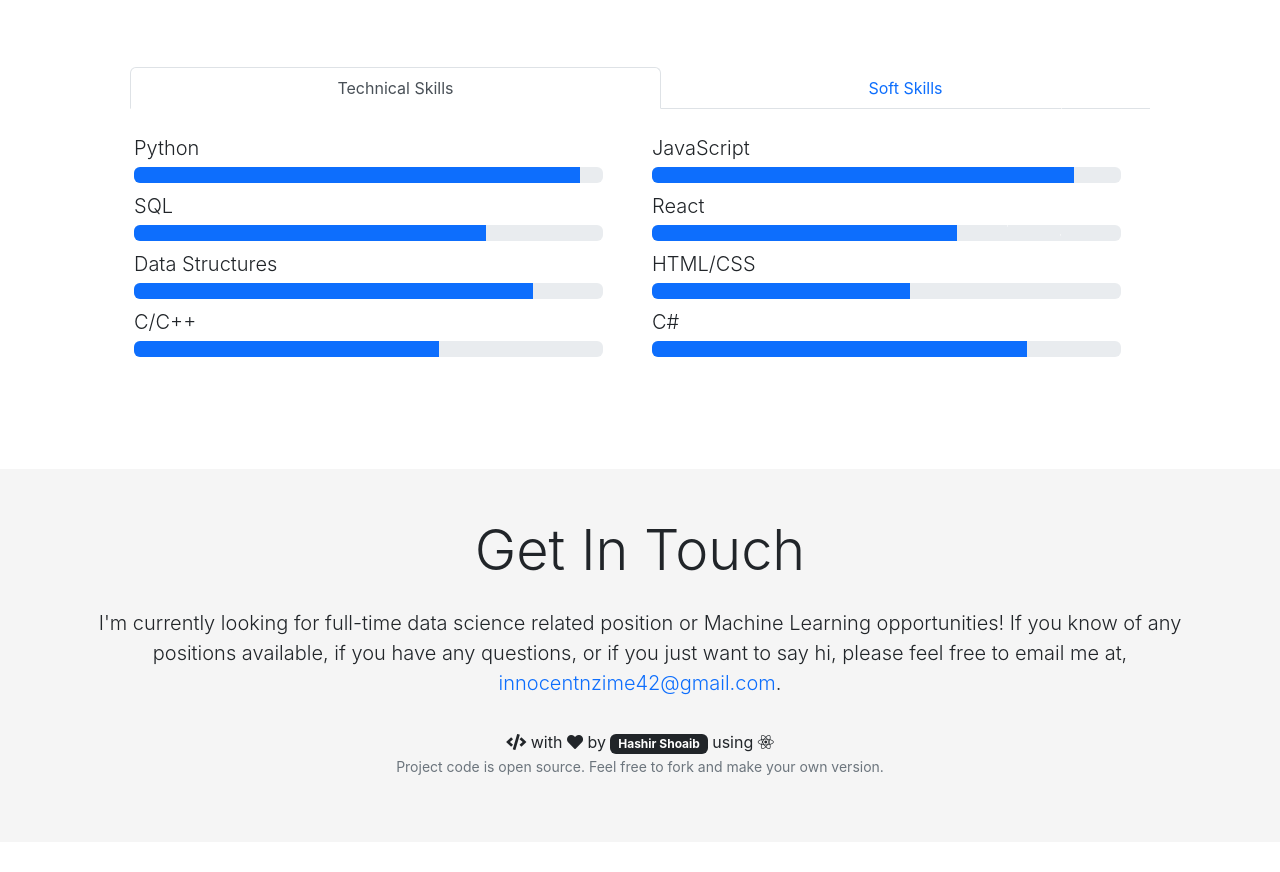
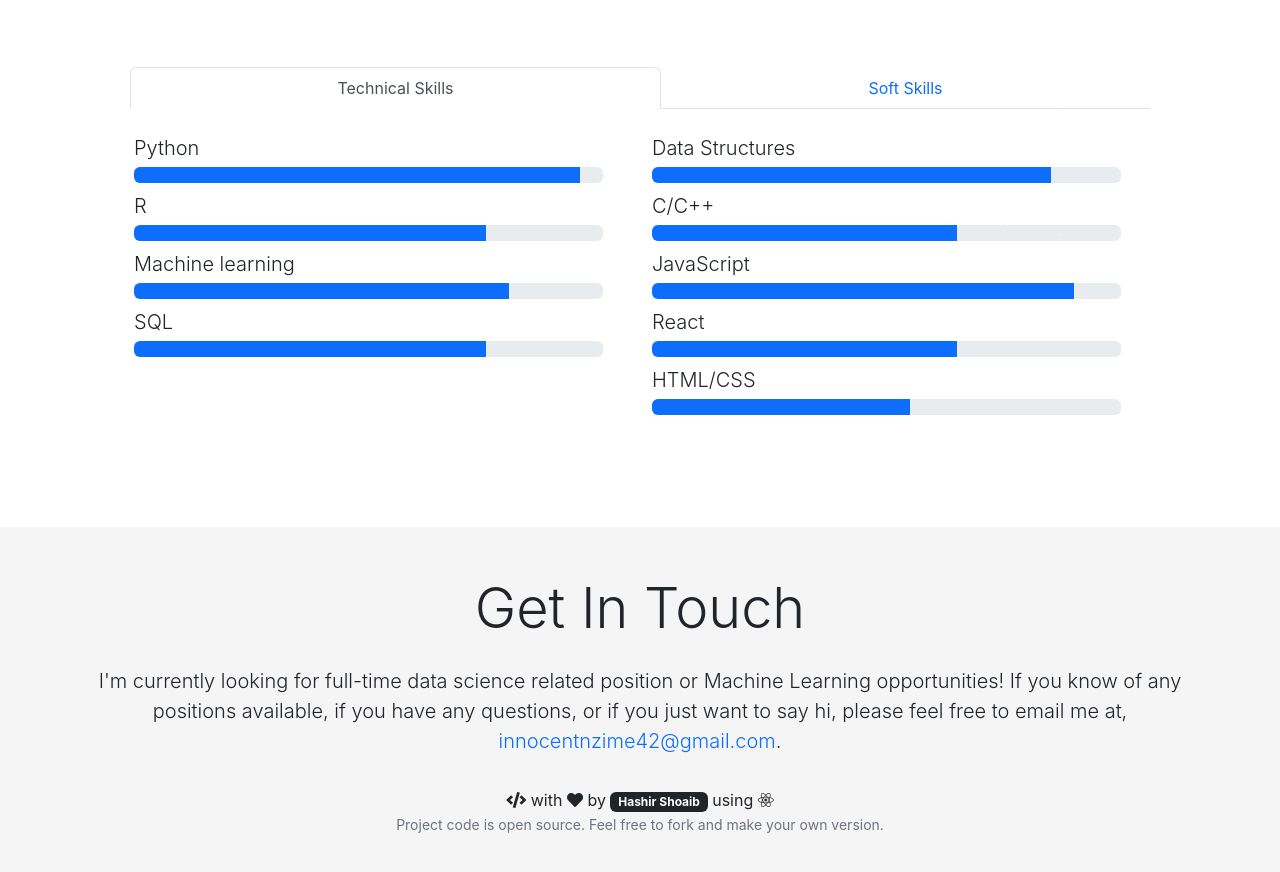
Before and after one commit to Innocent50/homepage, a React (Create React App) app: page / in a window 1280 px wide. Shown: the part 3562-4434 px from the top of the page. Before the commit the page ends 4404 px from the top, so only its background shows below. Built offline with nearby package versions, Linux system fonts and the light colour scheme; no server answers.

Commit message:
Update skills

```diff
--- a/src/editable-stuff/config.js
+++ b/src/editable-stuff/config.js
@@ -115,13 +115,14 @@ const skills = {
   heading: "Skills",
   hardSkills: [
     { name: "Python", value: 95 },
+    {name: "R", value: 75 },
+    { name: "Machine learning", value: 80 },
     { name: "SQL", value: 75 },
     { name: "Data Structures", value: 85 },
     { name: "C/C++", value: 65 },
     { name: "JavaScript", value: 90 },
     { name: "React", value: 65 },
     { name: "HTML/CSS", value: 55 },
-    { name: "C#", value: 80 },
   ],
   softSkills: [
     { name: "Goal-Oriented", value: 80 },
```
